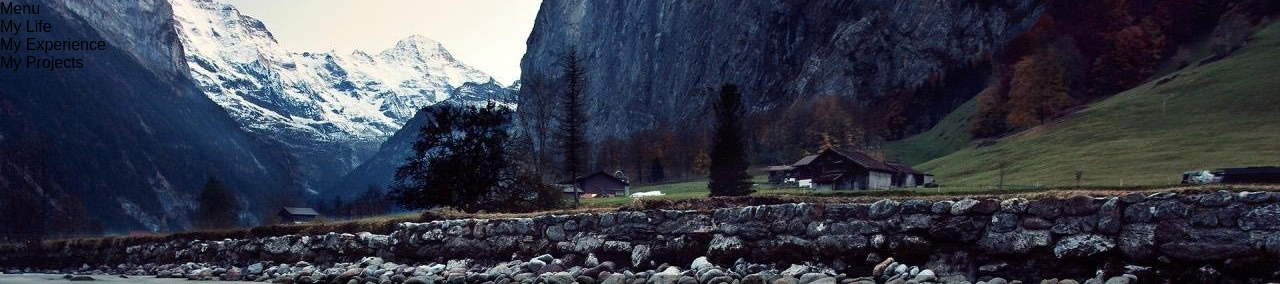
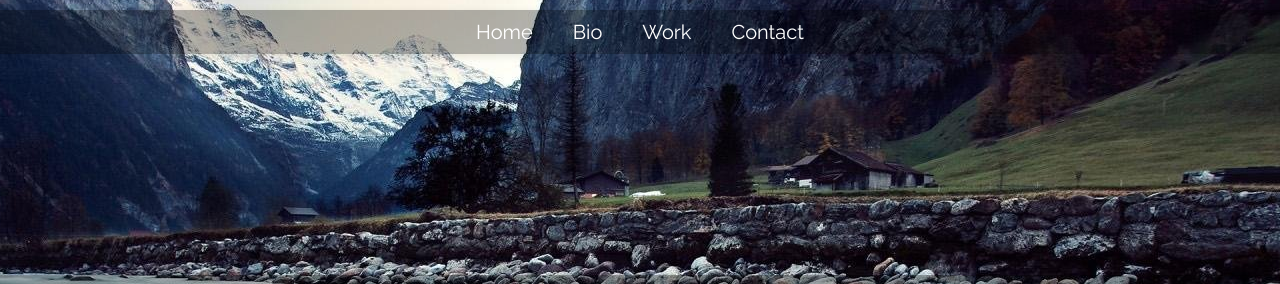
Before and after one commit to fellippemendonca/fellippe, a React app: page / in a window 1280 px wide. Shown: the top 284 px of the page. Built offline with nearby package versions, Linux system fonts and the light colour scheme.

Commit message:
Menu Layout added

```diff
--- a/public/index.html
+++ b/public/index.html
@@ -4,7 +4,7 @@
     <meta charset="utf-8">
     <meta name="viewport" content="width=device-width, initial-scale=1">
     <link rel="shortcut icon" href="%PUBLIC_URL%/favicon.ico">
-    <title>Fellippe.com</title>
+    <title>fellippe.com</title>
   </head>
   <body>
     <div id="root"></div>
--- /dev/null
+++ b/src/app/menu/Menu.css
@@ -0,0 +1,27 @@
+@import url(http://fonts.googleapis.com/css?family=Raleway);
+.Menu {
+  margin: 0px;
+}
+
+.Nav-1 {
+  margin-top: 10px;
+  padding: 10px;
+  text-align: center;
+  font-family: Raleway;
+  box-shadow: 2px 2px 8px rgba(0, 0, 0, 0.1);
+  background-color: rgba(0,0,0,0.3);
+}
+
+.Link-1 {
+  transition: 0.5s;
+  color: #ffffff;
+  font-size: 20px;
+  text-decoration: none;
+  padding: 0 10px;
+  margin: 0 10px;
+}
+.Link-1:hover {
+  background-color: rgba(255,255,255,0.5);
+  color: #000000;
+  padding: 10px 10px;
+}
--- a/src/app/menu/Menu.js
+++ b/src/app/menu/Menu.js
@@ -1,20 +1,24 @@
 import React from 'react';
+import './Menu.css';
 
 class Menu extends React.Component {
-  constructor(props) {
-    super(props);
-  }
+  // constructor(props) {
+  //   super(props);
+  // }
 
-  componentDidMount() { }
+  // componentDidMount() { }
 
-  componentWillUnmount() { }
+  // componentWillUnmount() { }
 
   render() {
     return (
-      <div>Menu
-        <div>My Life</div>
-        <div>My Experience</div>
-        <div>My Projects</div>
+      <div className="Menu">
+        <nav className="Nav-1">
+          <a className="Link-1" href="#">Home</a>
+          <a className="Link-1" href="#">Bio</a>
+          <a className="Link-1" href="#">Work</a>
+          <a className="Link-1" href="#">Contact</a>
+        </nav>
       </div>
     );
   }
--- a/src/index.js
+++ b/src/index.js
@@ -3,7 +3,6 @@ import ReactDOM from 'react-dom';
 import Welcome from './app/welcome/Welcome';
 import Menu from './app/menu/Menu';
 import './index.css';
-
 ReactDOM.render(
   <div>
     <Menu/>
```
